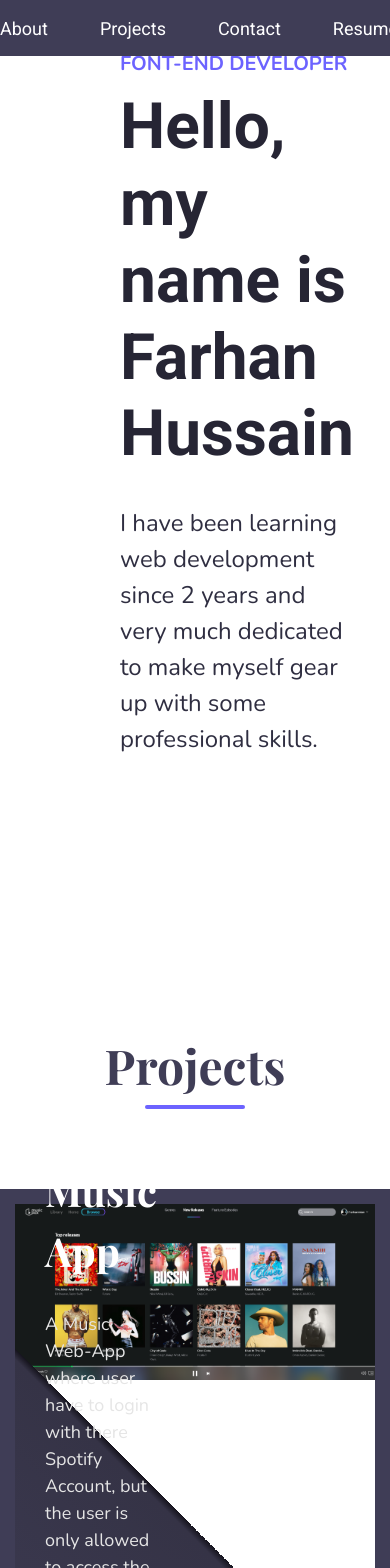
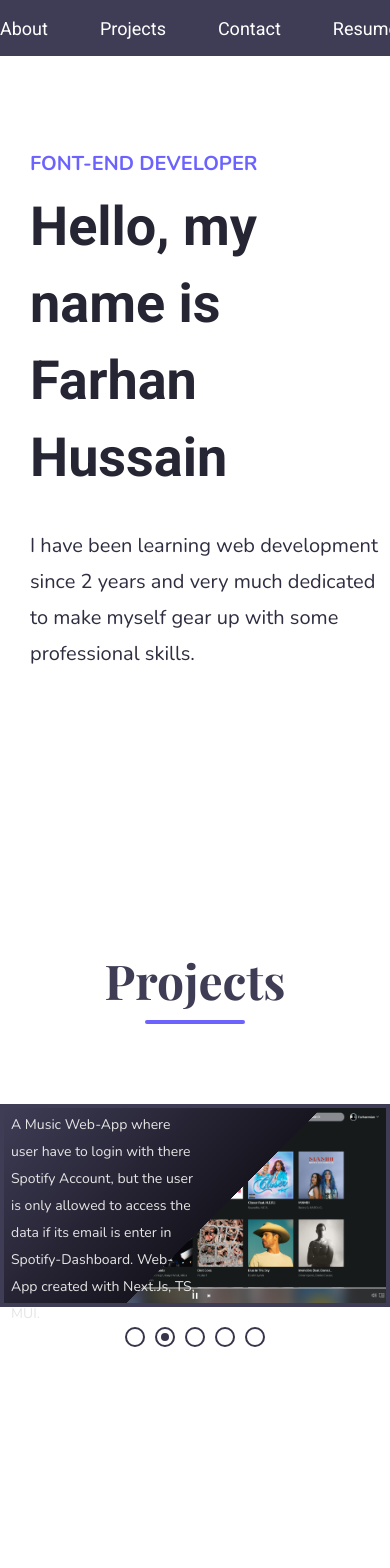
Before and after one commit to farhanmian/portfolio, a React (Create React App) app: page / in a window 390 px wide. Shown: the top 1568 px of the page. Built offline with nearby package versions, Linux system fonts and the light colour scheme.

Commit message:
style(working on responsiveness): working on responsiveness
working on responsiveness

```diff
--- a/src/App.css
+++ b/src/App.css
@@ -1,3 +1,4 @@
 .App {
   text-align: center;
+  overflow: hidden;
 }
--- a/src/components/app/About/About.module.css
+++ b/src/components/app/About/About.module.css
@@ -33,3 +33,40 @@
   height: 100%;
   transform: scale(1.15);
 }
+
+@media only screen and (max-width: 1600px) {
+  .innerContainer {
+    max-width: 1400px;
+  }
+}
+
+@media only screen and (max-width: 1400px) {
+  .innerContainer {
+    max-width: 1200px;
+  }
+  .imageContainer {
+    height: auto;
+    width: 700px;
+  }
+}
+
+@media only screen and (max-width: 1200px) {
+  .innerContainer {
+    flex-direction: column;
+  }
+  .textContainer {
+    text-align: center;
+  }
+  .imageContainer {
+    margin-top: 100px;
+  }
+}
+
+@media only screen and (max-width: 800px) {
+  .innerContainer {
+    width: 100%;
+  }
+  .imageContainer {
+    width: 95%;
+  }
+}
--- a/src/components/app/About/About.tsx
+++ b/src/components/app/About/About.tsx
@@ -3,15 +3,32 @@ import styles from "./About.module.css";
 import { makeStyles, Typography } from "@material-ui/core";
 import skillTree from "../../../assets/img/skill-tree.png";
 
-const useStyles = makeStyles({
+const useStyles = makeStyles((theme) => {
+  return {
     heading: {
       marginBottom: 12,
+    },
+    aboutHeading: {
+      [theme.breakpoints.down(1200)]: {
+        fontSize: 40,
+      },
+    },
+    skillHeading: {
+      [theme.breakpoints.down(1200)]: {
+        fontSize: 35,
+      },
     },
     skillText: {
       fontSize: 22,
       lineHeight: "40px",
       wordSpacing: "24px",
     },
+    aboutText: {
+      [theme.breakpoints.down(1200)]: {
+        fontSize: 20,
+      },
+    },
+  };
 });
 
 const About = () => {
@@ -21,11 +38,18 @@ const About = () => {
       <div className={styles.innerContainer}>
         <div className={styles.textContainer}>
           <div className={styles.aboutme}>
-            <Typography variant="h2" className={classes.heading}>
+            <Typography
+              variant="h2"
+              className={`${classes.heading} ${classes.aboutHeading}`}
+            >
               About me
             </Typography>
 
-            <Typography variant="body1" color="textPrimary">
+            <Typography
+              variant="body1"
+              color="textPrimary"
+              className={classes.aboutText}
+            >
               Hi, My name is Farhan Hussain and I have been learning web
               development since 2 years and very much dedicated to make myself
               gear up with some professional skills. I prefer to keep learning,
@@ -35,7 +59,10 @@ const About = () => {
           </div>
 
           <div className={styles.skills}>
-            <Typography variant="h3" className={classes.heading}>
+            <Typography
+              variant="h3"
+              className={`${classes.heading} ${classes.skillHeading}`}
+            >
               Skills
             </Typography>
             <Typography
--- a/src/components/app/Header/Header.module.css
+++ b/src/components/app/Header/Header.module.css
@@ -20,14 +20,41 @@
 .imageContainer {
   height: 630px;
   overflow: hidden;
-  position: relative;
-  z-index: -1;
+  display: flex;
+  align-items: center;
+  justify-content: center;
 }
 
 .image {
   width: 100%;
   height: 100%;
-  position: absolute;
-  bottom: 0;
-  right: 0;
 }
+
+@media only screen and (max-width: 1500px) {
+  .textContainer {
+    margin-left: 30px;
+  }
+  .imageContainer {
+    height: 530px;
+  }
+}
+
+@media only screen and (max-width: 1200px) {
+  .imageContainer {
+    height: 450px;
+    width: 550px;
+  }
+  .textContainer {
+    width: 445px;
+  }
+}
+
+@media only screen and (max-width: 1000px) {
+  .imageContainer {
+    display: none;
+  }
+  .textContainer {
+    margin-top: 100px;
+    width: 500px;
+  }
+}
--- a/src/components/app/Header/Header.tsx
+++ b/src/components/app/Header/Header.tsx
@@ -4,7 +4,8 @@ import styles from "./Header.module.css";
 import workingImg from "../../../assets/img/working.png";
 import { gsap } from "gsap";
 
-const useStyles = makeStyles({
+const useStyles = makeStyles((theme) => {
+  return {
     professionHeading: {
       marginBottom: 12,
       textTransform: "uppercase",
@@ -12,7 +13,16 @@ const useStyles = makeStyles({
     nameHeading: {
       marginBottom: 32,
       color: "#262534",
+      [theme.breakpoints.down(1200)]: {
+        fontSize: 54,
       },
+    },
+    aboutText: {
+      [theme.breakpoints.down(1200)]: {
+        fontSize: 20,
+      },
+    },
+  };
 });
 
 export default function Header() {
@@ -51,14 +61,18 @@ export default function Header() {
             <br /> Farhan Hussain
           </Typography>
 
-          <Typography variant="body1" color="textPrimary">
+          <Typography
+            variant="body1"
+            color="textPrimary"
+            className={classes.aboutText}
+          >
             I have been learning web development since 2 years and very much
             dedicated to make myself gear up with some professional skills.
           </Typography>
         </div>
 
         <div className={styles.imageContainer}>
-          <img src={workingImg} alt="img" />
+          <img src={workingImg} alt="img" className={styles.image} />
         </div>
       </div>
     </header>
--- a/src/components/app/Projects/Projects.module.css
+++ b/src/components/app/Projects/Projects.module.css
@@ -21,6 +21,14 @@
   align-items: center;
   justify-content: space-between;
   padding: 0 30px;
+  background: linear-gradient(
+    45deg,
+    #3f3d56 0%,
+    #17151f 50%,
+    #353346 49%,
+    transparent 50%
+  );
+  position: relative;
   border: 15px solid #3f3d56;
   box-sizing: border-box;
   /* opacity: 0; */
@@ -36,8 +44,12 @@
 }
 
 .projectImageContainer {
-  width: 55%;
+  position: absolute;
+  left: 0;
+  top: 0;
+  width: 100%;
   height: 100%;
+  z-index: -1;
 }
 .projectImg {
   width: 100%;
@@ -100,3 +112,57 @@
     opacity: 1;
   }
 }
+
+@media only screen and (max-width: 1400px) {
+  .innerContainer {
+    max-width: 1200px;
+  }
+  .project {
+    height: 580px;
+  }
+}
+
+@media only screen and (max-width: 1200px) {
+  .innerContainer {
+    max-width: 100%;
+  }
+  .project {
+    margin: auto;
+    width: 90%;
+    height: 48vw;
+    border-width: 7px;
+    padding: 0 15px;
+  }
+}
+
+@media only screen and (max-width: 1000px) {
+  .project {
+    padding: 0 7px;
+    border-width: 4px;
+  }
+}
+
+@media only screen and (max-width: 900px) {
+  .project {
+    width: 95%;
+    height: 50vw;
+  }
+}
+
+@media only screen and (max-width: 800px) {
+  .project {
+    width: 100%;
+    height: 52vw;
+
+    background: linear-gradient(
+      135deg,
+      #3f3d56 0%,
+      #17151f 55%,
+      #353346 49%,
+      transparent 50%
+    );
+  }
+  .projectTextContainer {
+    max-width: 50%;
+  }
+}
--- a/src/components/app/Projects/Projects.tsx
+++ b/src/components/app/Projects/Projects.tsx
@@ -12,7 +12,8 @@ import UnderlineHeading from "../../partials/UnderlineHeading/UnderlineHeading";
 
 gsap.registerPlugin(ScrollTrigger);
 
-const useStyles = makeStyles({
+const useStyles = makeStyles((theme) => {
+  return {
     projectBtn: {
       padding: 0,
       width: 150,
@@ -20,11 +21,52 @@ const useStyles = makeStyles({
       maxHeight: 43,
       borderRadius: 24,
       textTransform: "capitalize",
+      [theme.breakpoints.down(900)]: {
+        width: 120,
+        maxHeight: 37,
+        minHeight: 37,
+      },
+      [theme.breakpoints.down(800)]: {
+        width: 110,
+        maxHeight: 34,
+        minHeight: 34,
+      },
     },
 
     colore5e5e5: {
       color: "#e5e5e5",
     },
+    projectName: {
+      [theme.breakpoints.down(1200)]: {
+        fontSize: 35,
+      },
+      [theme.breakpoints.down(900)]: {
+        fontSize: 30,
+      },
+      [theme.breakpoints.down(900)]: {
+        fontSize: 28,
+      },
+    },
+    projectText: {
+      [theme.breakpoints.down(1200)]: {
+        fontSize: 16,
+      },
+      [theme.breakpoints.down(900)]: {
+        fontSize: 15,
+      },
+      [theme.breakpoints.down(800)]: {
+        fontSize: 14,
+      },
+    },
+    btnText: {
+      [theme.breakpoints.down(900)]: {
+        fontSize: 16,
+      },
+      [theme.breakpoints.down(800)]: {
+        fontSize: 14,
+      },
+    },
+  };
 });
 
 const projectData = [
@@ -33,94 +75,35 @@ const projectData = [
     name: "Ecommerce App",
     text: "A Ecommerce Web-App where user can create/delete a account, add item to cart/wishlist, ect. Web-App created with Next.Js, TS, MUI, Firebase.",
     url: "https://ecommerce-app-six.vercel.app/",
-    activeProjectBackground: {
-      background: `linear-gradient(
-      45deg,
-      #3f3d56 0%,
-      #353346 49%,
-      #17151f 50%,
-      transparent 50%
-    ),
-    url(${ecommerce})`,
-      backgroundPositionX: "300%",
-      backgroundSize: "contain",
-    },
+    img: ecommerce,
   },
   {
     id: 2,
     name: "Music App",
     text: "A Music Web-App where user have to login with there Spotify Account, but the user is only allowed to access the data if its email is enter in Spotify-Dashboard. Web-App created with Next.Js, TS, MUI.",
     url: "https://music-app-liard.vercel.app/",
-    activeProjectBackground: {
-      background: `linear-gradient(
-      45deg,
-      #3f3d56 0%,
-      #353346 49%,
-      #17151f 50%,
-      transparent 50%
-    ),
-    url(${musicApp})`,
-      backgroundSize: "contain",
-      backgroundRepeat: "no-repeat",
-      backgroundPositionX: "right",
-    },
+    img: musicApp,
   },
   {
     id: 3,
     name: "Movie App",
     text: "A Movie Web-App where user can get information about Movies like :- description, cast, release date, rating, trailer, etc. Web-App created using React.Js & React-Redux.",
     url: "https://react-movie-49d4a.web.app/",
-    activeProjectBackground: {
-      background: `linear-gradient(
-      45deg,
-      #3f3d56 0%,
-      #353346 49%,
-      #17151f 50%,
-      transparent 50%
-    ),
-    url(${movieApp})`,
-      backgroundSize: "contain",
-      backgroundRepeat: "no-repeat",
-      backgroundPositionX: "right",
-    },
+    img: movieApp,
   },
   {
     id: 5,
     name: "Todo App",
     text: "A Todo App created using Next.Js, Redux, MUI, Firebase-SDK",
     url: "https://todo-with-nextjs.vercel.app/",
-    activeProjectBackground: {
-      background: `linear-gradient(
-      45deg,
-      #3f3d56 0%,
-      #353346 49%,
-      #17151f 50%,
-      transparent 50%
-    ),
-    url(${todoApp})`,
-      backgroundSize: "contain",
-      backgroundRepeat: "no-repeat",
-      backgroundPositionX: "right",
-    },
+    img: todoApp,
   },
   {
     id: 4,
     name: "Landing Page",
     text: "A Simple Landing Page create using Next.Js & MUI",
     url: "https://alivio-landing-page-bay.vercel.app/",
-    activeProjectBackground: {
-      background: `linear-gradient(
-      45deg,
-      #3f3d56 0%,
-      #353346 49%,
-      #17151f 50%,
-      transparent 50%
-    ),
-    url(${alivio})`,
-      backgroundSize: "contain",
-      backgroundRepeat: "no-repeat",
-      backgroundPositionX: "right",
-    },
+    img: alivio,
   },
 ];
 
@@ -149,16 +132,22 @@ export default function Projects() {
                 <div
                   key={project.id}
                   className={styles.project}
-                  style={project.activeProjectBackground}
                   onMouseEnter={() => setHover(true)}
                   onMouseLeave={() => setHover(false)}
                 >
                   <div className={styles.projectTextContainer}>
-                    <Typography variant="h3" color="secondary">
+                    <Typography
+                      variant="h3"
+                      color="secondary"
+                      className={classes.projectName}
+                    >
                       {project.name}
                     </Typography>
 
-                    <Typography variant="body2" className={classes.colore5e5e5}>
+                    <Typography
+                      variant="body2"
+                      className={`${classes.colore5e5e5} ${classes.projectText} `}
+                    >
                       {project.text}
                     </Typography>
 
@@ -169,10 +158,22 @@ export default function Projects() {
                       className={classes.projectBtn}
                       color="secondary"
                     >
-                      <Typography variant="subtitle1" color="secondary">
+                      <Typography
+                        variant="subtitle1"
+                        color="secondary"
+                        className={classes.btnText}
+                      >
                         View Project
                       </Typography>
                     </Button>
+                  </div>
+
+                  <div className={styles.projectImageContainer}>
+                    <img
+                      src={project.img}
+                      alt="project-img"
+                      className={styles.projectImg}
+                    />
                   </div>
                 </div>
               )
```
Lines whose indentation alone changed are shown as unchanged.
